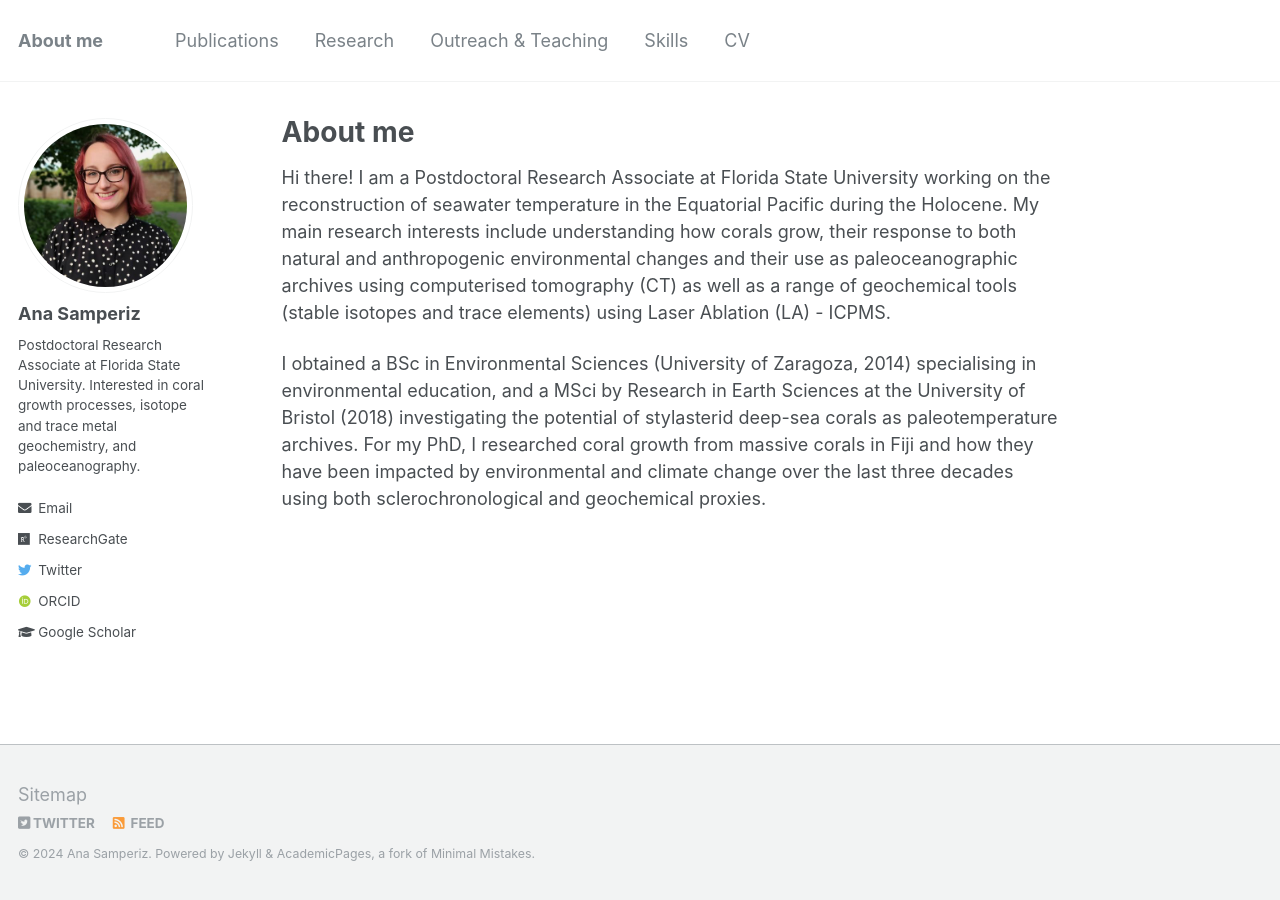
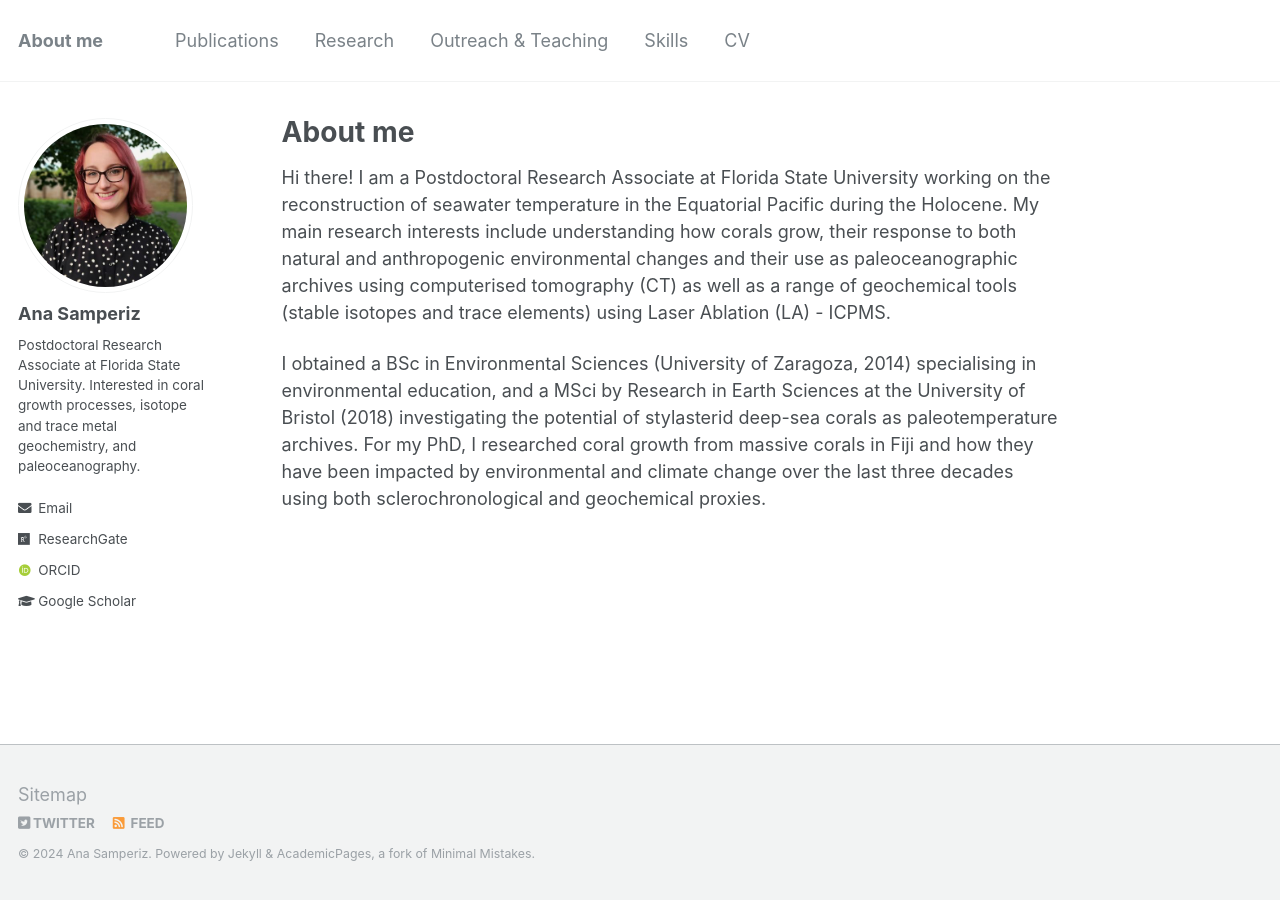
Before and after one commit to anasamperiz/anasamperiz.github.io, a Jekyll site: the page built from _pages/about.md, in a window 1280 px wide. Built offline with Jekyll 4.4.1, drawn with Linux system fonts in a browser that asks for light colours; some web fonts are replaced.

Commit message:
Update _config.yml

```diff
--- a/_config.yml
+++ b/_config.yml
@@ -91,7 +91,7 @@ author:
   pubmed           :
   orcid            : "https://orcid.org/0000-0002-9553-1124"
   googlescholar    : "https://scholar.google.com/citations?user=gfOeu-sAAAAJ&hl=es"
-  email            : "samperizvizcainoa@cardiff.ac.uk"
+  email            : "asamperizvizcaino2@fsu.edu"
   researchgate     :  "https://www.researchgate.net/profile/Ana-Samperiz" # example: "https://www.researchgate.net/profile/yourprofile"
   uri              :
   bitbucket        :
@@ -113,7 +113,7 @@ author:
   stackoverflow    :
   steam            :
   tumblr           :
-  twitter          : "@ana_sampe"
+  twitter          : #"@ana_sampe"
   vine             :
   weibo            :
   xing             :
```
